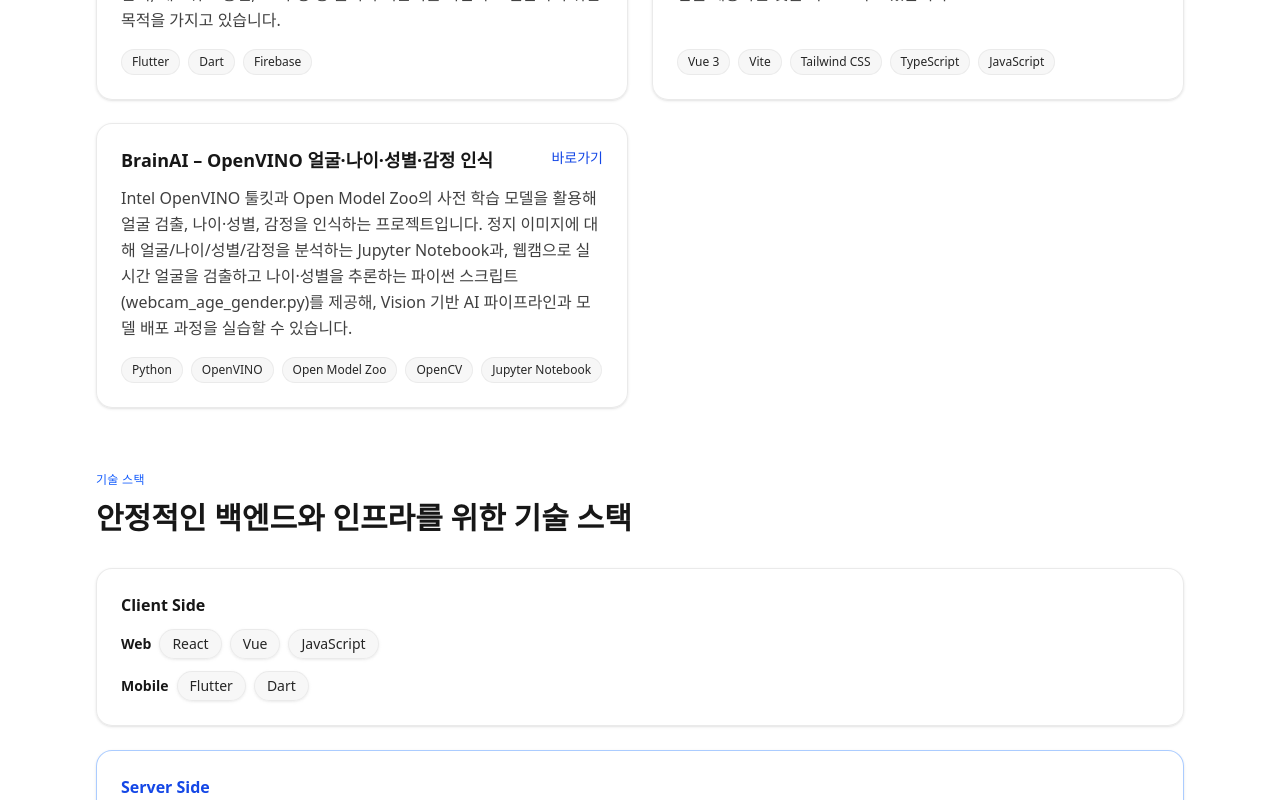
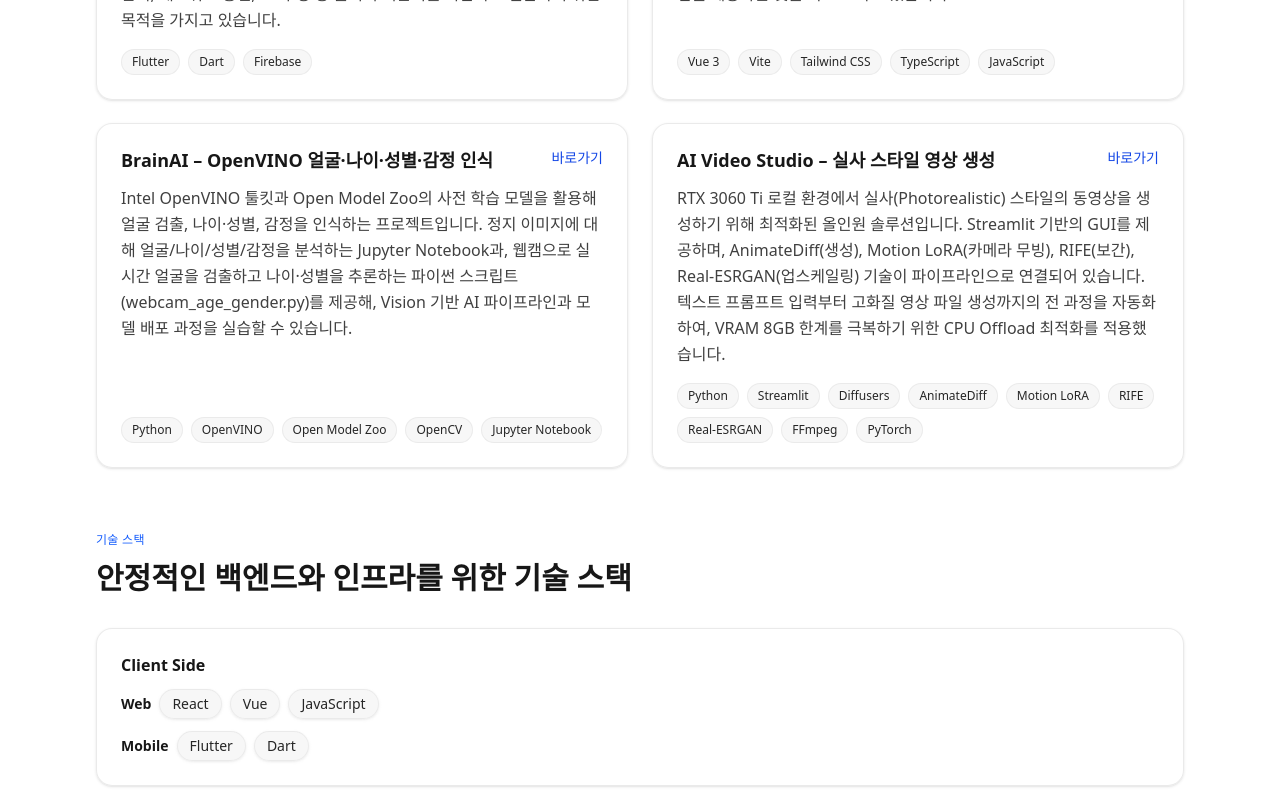
Before and after one commit to eunkyo3/Portfolio, a React (Vite) app: page / in a window 1280 px wide. Shown: the part 2560-3360 px from the top of the page. Built offline with nearby package versions, Linux system fonts and the light colour scheme.

Commit message:
개인 프로젝트 내용 추가(ai 영상 생성) 및 수상 이력 수정(사이드 임팩트)

```diff
--- a/src/data/content.ts
+++ b/src/data/content.ts
@@ -65,6 +65,13 @@ export const projects = [
     tech: ['Python', 'OpenVINO', 'Open Model Zoo', 'OpenCV', 'Jupyter Notebook'],
     repo: 'https://github.com/eunkyo3/face-recognition',
   },
+  {
+    title: 'AI Video Studio – 실사 스타일 영상 생성',
+    description:
+      'RTX 3060 Ti 로컬 환경에서 실사(Photorealistic) 스타일의 동영상을 생성하기 위해 최적화된 올인원 솔루션입니다. Streamlit 기반의 GUI를 제공하며, AnimateDiff(생성), Motion LoRA(카메라 무빙), RIFE(보간), Real-ESRGAN(업스케일링) 기술이 파이프라인으로 연결되어 있습니다. 텍스트 프롬프트 입력부터 고화질 영상 파일 생성까지의 전 과정을 자동화하여, VRAM 8GB 한계를 극복하기 위한 CPU Offload 최적화를 적용했습니다.',
+    tech: ['Python', 'Streamlit', 'Diffusers', 'AnimateDiff', 'Motion LoRA', 'RIFE', 'Real-ESRGAN', 'FFmpeg', 'PyTorch'],
+    repo: 'https://github.com/eunkyo3/gen-ai-video',
+  },
 ]
 
 export const skills = {
@@ -115,7 +122,7 @@ export const awards = [
   },
   {
     title: '화이트해커 경진대회 – 입상',
-    detail: '2023.11 · 현대오토에버 / 함께일하는재단 · 화이트해커 경진대회에서 입상',
+    detail: '2023.11 · 현대오토에버 / 함께일하는재단 · 화이트해커 경진대회에서 CTF 문제를 해결하여 입상',
   },
   {
     title: '2024 지방기능경기대회 클라우드컴퓨팅(AWS)',
@@ -123,7 +130,7 @@ export const awards = [
   },
   {
     title: '화이트해커 경진대회 – 우수상',
-    detail: '2024.11 · 현대오토에버 / 함께일하는재단 · 화이트해커 경진대회에서 우수상 수상',
+    detail: '2024.11 · 현대오토에버 / 함께일하는재단 · 화이트해커 경진대회에서 CTF 문제를 해결하여 우수상 수상',
   },
   {
     title: 'AI Youth Challenge – 교육부 장관상',
@@ -133,4 +140,8 @@ export const awards = [
     title: '디지털새싹 인공지능 메이커톤 – 어벤져스상(최우수상)',
     detail: '2024.12 · 화성시인재육성재단 / 동탄중앙이음터 · 디지털새싹 인공지능 메이커톤에서 기존 SignGPT 성능 및 UI 개선하여 어벤져스상(최우수상) 수상',
   },
+  {
+    title: '사이드임팩트 AI 트랙 - 우수 선정팀',
+    detail: '2026.01 · 브라이언 임팩트 · 사이드임팩트 AI 트랙에서 SignGPT 기능 개선으로 우수 선정팀에 선정되었습니다. 주요 개선 내용으로는 UI 개편, 호버 시 수어 출력, 일반인과 농인의 대화 기능 추가, 미국 수어 지원 추가',
+  },
 ]
```
